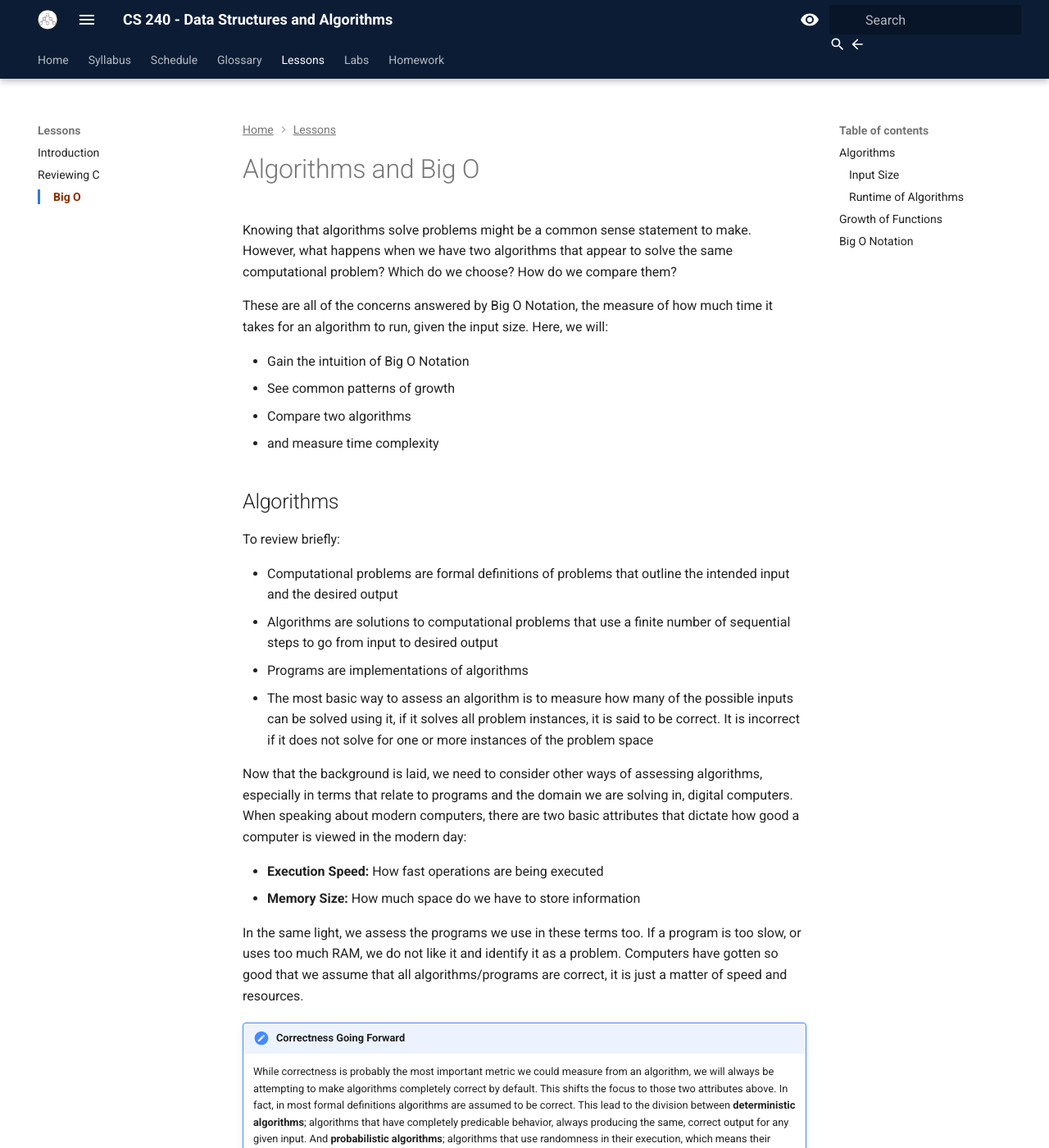
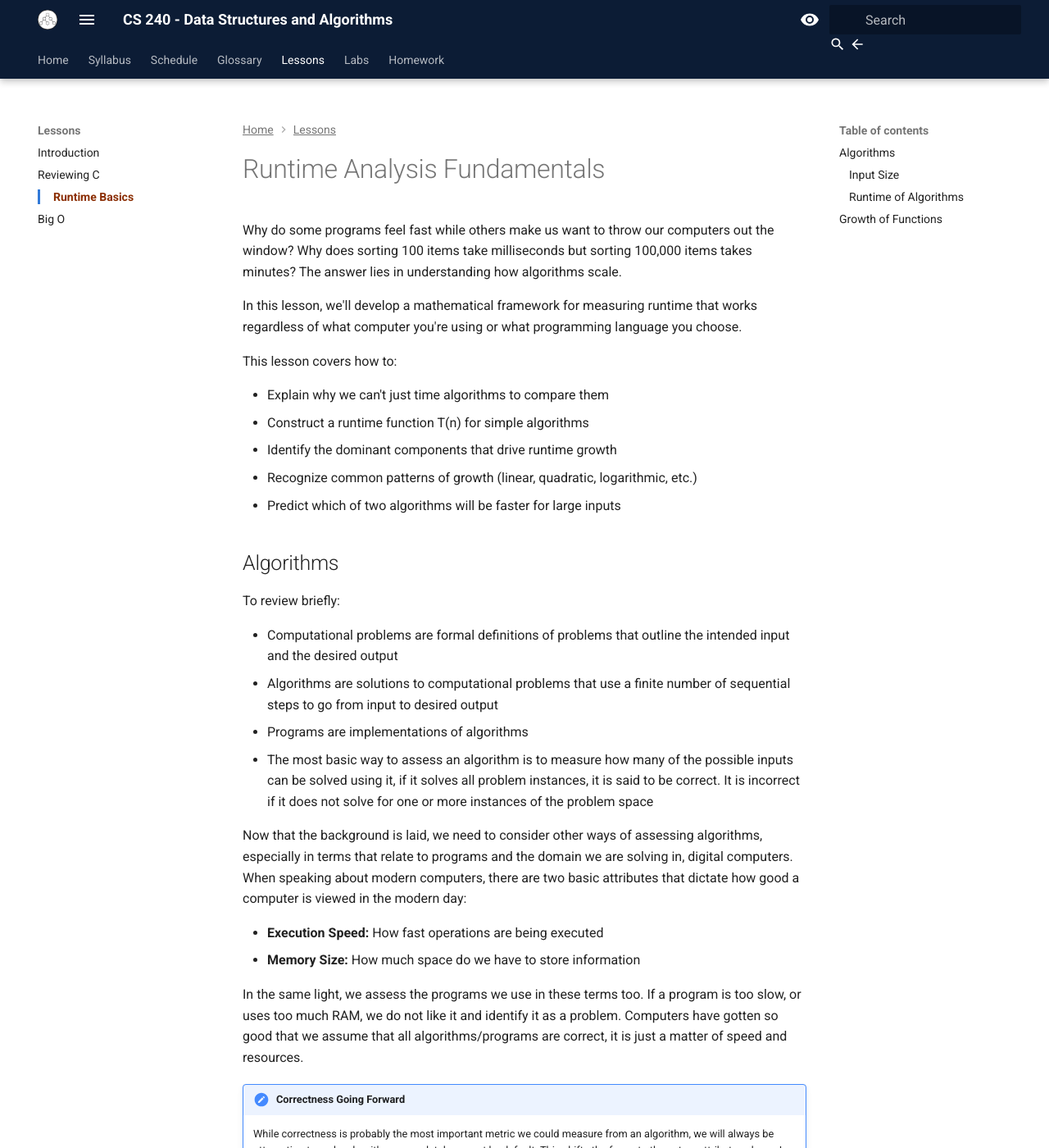
Before and after one commit to szwakoj/CS240, an MkDocs documentation site: the page built from docs/lessons/3_runtime.md, in a window 1280 px wide and 1400 px high. Shown: the whole window at 82% size. Built offline with MkDocs 1.6.1 and Material for MkDocs 9.7.7, drawn with Linux system fonts in a browser that asks for light colours; some of the changed text lies outside the part shown.

Commit message:
Big O Big Update

```diff
--- a/docs/lessons/3_algo_big_o.md
+++ b/docs/lessons/3_runtime.md
@@ -1,14 +1,16 @@
-# Algorithms and Big O
+# Runtime Analysis Fundamentals
 
-Knowing that algorithms solve problems might be a common sense statement to make. However, what happens when we have two algorithms that appear to solve the same computational problem? Which do we choose? How do we compare them?
+Why do some programs feel fast while others make us want to throw our computers out the window? Why does sorting 100 items take milliseconds but sorting 100,000 items takes minutes? The answer lies in understanding how algorithms scale.
 
-These are all of the concerns answered by Big O Notation, the measure of how much time it takes for an algorithm to run, given the input size. Here, we will:
+In this lesson, we'll develop a mathematical framework for measuring runtime that works regardless of what computer you're using or what programming language you choose.
 
-- Gain the intuition of Big O Notation
-- See common patterns of growth
-- Compare two algorithms
-- and measure time complexity
+This lesson covers how to:
 
+- Explain why we can't just time algorithms to compare them
+- Construct a runtime function T(n) for simple algorithms
+- Identify the dominant components that drive runtime growth
+- Recognize common patterns of growth (linear, quadratic, logarithmic, etc.)
+- Predict which of two algorithms will be faster for large inputs
 ## Algorithms
 
 To review briefly:
@@ -30,7 +32,7 @@ In the same light, we assess the programs we use in these terms too. If a progra
 
 ### Input Size
 
-This this in mind, how do we measure the time an algorithm takes or how much memory it takes up? To begin to tackle this, we should identify that the size of the input matters a lot for both of these metrics.
+With this in mind, how do we measure the time an algorithm takes or how much memory it takes up? To begin to tackle this, we should identify that the size of the input matters a lot for both of these metrics.
 
 **Input size** depends on the problem being solved. For the problems we covered before like search, finding a max, or sorting, the input size is the amount of items in the input array/list. Take the finding max example from before:
 
@@ -135,21 +137,21 @@ We can see this constant growth by the addition of 4 at each increment of $n$, a
 
 The following is another example of breaking down an algorithm that checks if an array contains any duplicate values. Note this is another messy bit of math, focus less on the specifics of the math and more the intuition that it leads to; **different algorithms have different runtimes as $n$ grows**:
 
-**Algorithm: Contains Duplicates**
-- **Input:** An array $A$ of $n$ numbers $[a_0, a_1, ..., a_{n-1}]$
-- **Output:** `true` if there are duplicates, `false` otherwise
-- **Procedure:**
+- **Algorithm: Contains Duplicates**
+	- **Input:** An array $A$ of $n$ numbers $[a_0, a_1, ..., a_{n-1}]$
+	- **Output:** `true` if there are duplicates, `false` otherwise
+	- **Procedure:**
 
-| No. | Step                                                  | $c_i$ | Number of Times |
-| --- | ----------------------------------------------------- | ----- | --------------- |
-| 1   | $\text{for } i \gets 0 \text{ to } n-1 \text{ do:}$   | $c_1$ | $n+1$           |
-| 2   | &emsp;$\text{for } j \gets i+1 \text{ to } n-1 \text{ do:}$ | $c_2$ | $\sum_{i=0}^{n-1}(n-i)$ |
-| 3   | &emsp;&emsp;$\text{if } A[i] = A[j] \text{ then:}$    | $c_3$ | $\sum_{i=0}^{n-1}(n-i-1)$ |
-| 4   | &emsp;&emsp;&emsp;$\text{return true}$                | $c_4$ | $[0,1]$         |
-| 5   | &emsp;&emsp;$\text{end if}$                           | 0     | -               |
-| 6   | &emsp;$\text{end for}$                                | 0     | -               |
-| 7   | $\text{end for}$                                      | 0     | -               |
-| 8   | $\text{return false}$                                 | $c_8$ | 1               |
+| No. | Step                                                        | $c_i$ | Number of Times           |
+| --- | ----------------------------------------------------------- | ----- | ------------------------- |
+| 1   | $\text{for } i \gets 0 \text{ to } n-1 \text{ do:}$         | $c_1$ | $n+1$                     |
+| 2   | &emsp;$\text{for } j \gets i+1 \text{ to } n-1 \text{ do:}$ | $c_2$ | $\sum_{i=0}^{n-1}(n-i)$   |
+| 3   | &emsp;&emsp;$\text{if } A[i] = A[j] \text{ then:}$          | $c_3$ | $\sum_{i=0}^{n-1}(n-i-1)$ |
+| 4   | &emsp;&emsp;&emsp;$\text{return true}$                      | $c_4$ | $[0,1]$                   |
+| 5   | &emsp;&emsp;$\text{end if}$                                 | 0     | -                         |
+| 6   | &emsp;$\text{end for}$                                      | 0     | -                         |
+| 7   | $\text{end for}$                                            | 0     | -                         |
+| 8   | $\text{return false}$                                       | $c_8$ | 1                         |
 
 - The outer loop runs $n$ times (checking the exit condition $n+1$ times)
 - For each iteration $i$ of the outer loop, the inner loop runs $(n-i-1)$ times
@@ -158,15 +160,20 @@ The following is another example of breaking down an algorithm that checks if an
 **Calculating the worst-case runtime:**
 
 For the inner loop iterations across all outer loop iterations (simplifying using arithmetic series math):
+
 $$\sum_{i=0}^{n-1}(n-i-1) = (n-1) + (n-2) + (n-3) + ... + 1 + 0 = \frac{n(n-1)}{2}$$
 
 So our total runtime is after plugging in the previous:
+
 $$T(n) = c_1(n+1) + c_2\left(\frac{n(n-1)}{2}\right) + c_3\left(\frac{n(n-1)}{2}\right) + c_8$$
 
 Simplifying:
+
 $$T(n) = c_1n + c_1 + \frac{c_2n^2 - c_2n}{2} + \frac{c_3n^2 - c_3n}{2} + c_8$$
 
+
 $$T(n) = \frac{(c_2+c_3)}{2}n^2 + \left(c_1 - \frac{c_2+c_3}{2}\right)n + (c_1 + c_8)$$
+
 
 If we let $a = \frac{c_2+c_3}{2}$, $b = c_1 - \frac{c_2+c_3}{2}$, and $c = c_1 + c_8$, we get:
 
@@ -209,6 +216,7 @@ Here, we have the quadratic growth $n^2$ graphed along with various linear funct
 ![](../img/lin_expo_graph.png){width="500"; .center}
 
 Because quadratic growth has a ever-increasing rate of change, it will always overtake linear growth for some value of $n$, regardless of what constants are taken in account for the calculation. There are a few main types of growth we will be worrying about in this course:
+
 - **Constant Value**: $c$
 	- There is no growth to the function, it will always output constant $c$
 - **Linear Growth** : $n$
@@ -223,7 +231,7 @@ Because quadratic growth has a ever-increasing rate of change, it will always ov
 	- The result of doing $log(n)$, $n$ times. Growth is a mix of linear and logarithmic growth. For small values of $n$, log-linear is faster that linear, but as $n$ gets larger it overtakes linear.
 
 Here is a graph with all of them:
-- Constant - Blue
--
 
-## Big O Notation
+![](../img/graph.png){width="650"; .center}
+
+As you can see the different functions all increase at different rates as $n$, the input size, increases. These represent the growth that any function can take, however, here each represents a function that describes how runtime increases as the size of the input for an algorithm increases. From here we can see that it is not the individual runtimes of instances that matter when assessing an algorithm, **it is the pattern of the growth of runtime as the input size increases.**
--- a/mkdocs.yml
+++ b/mkdocs.yml
@@ -55,9 +55,12 @@ nav:
   - Lessons:
     - Introduction: lessons/1_introduction.md
     - Reviewing C: lessons/2_reviewing_c.md
-    - Big O: lessons/3_algo_big_o.md
+    - Runtime Basics: lessons/3_runtime.md
+    - Big O: lessons/4_big_o.md
   - Labs:
-    - Lab: labs/lab.md
+    - Lab 1: labs/1_insertion_breakdown.md
+    - Lab 2: labs/2_array_lab.md
+
   - Homework:
     - How To Hand In: homework/how_to_hand_in.md
     - Installing Software: homework/gcc_install.md
```
Also changed, not shown: docs/index.md (+1 -1 lines), docs/labs/1_insertion_breakdown.md (added, +108 -0 lines), docs/labs/2_array_lab.md (added, +3 -0 lines), docs/labs/lab.md (deleted, +0 -3 lines), docs/lessons/4_big_o.md (added, +179 -0 lines), docs/schedule.md (+8 -7 lines), Pasted image 20260208181919.png (added), docs/img/graph.png (added).
